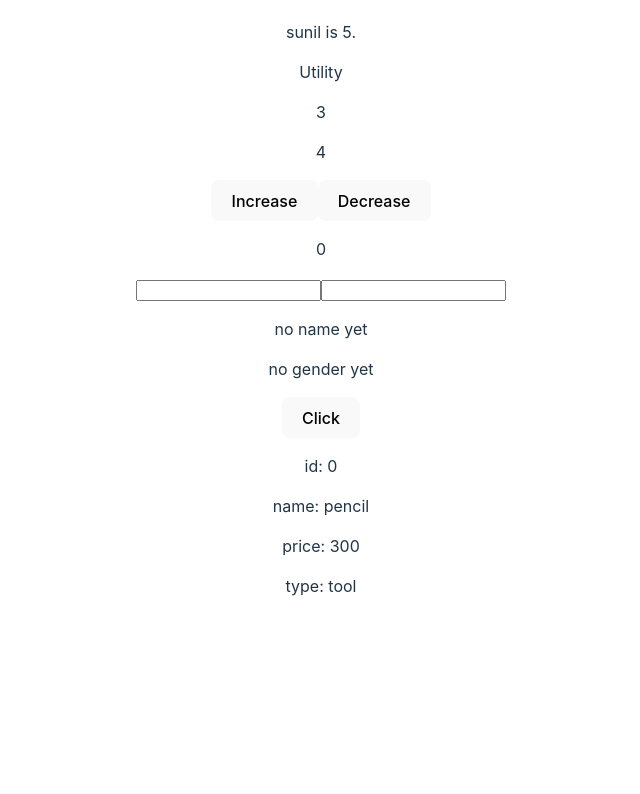
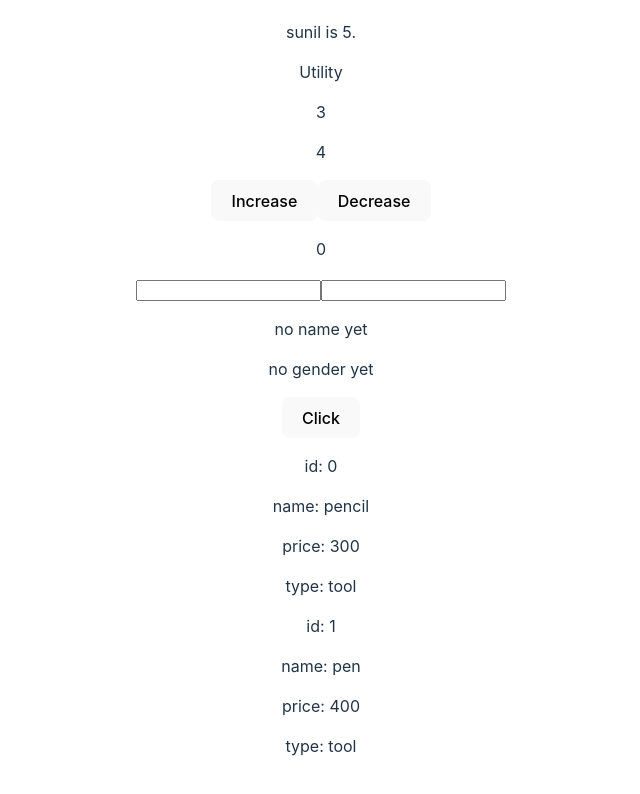
Before and after one commit to SunilPark1129/typescriptgit, a React (Vite) app: page / in a window 1280 px wide. Shown: the part 508-1302 px from the top of the page, without its empty margins (319-959 px from the left). Before the commit the page ends 1154 px from the top, so only its background shows below. Built offline with nearby package versions, Linux system fonts and the light colour scheme.

Commit message:
Update GitTrain.tsx

```diff
--- a/src/components/GitTrain.tsx
+++ b/src/components/GitTrain.tsx
@@ -13,6 +13,13 @@ export default function GitTrain() {
     type: "tool",
   };
 
+   const unit2: Units = {
+    id: 1,
+    name: "pen",
+    price: 400,
+    type: "tool",
+  };
+
   console.log(unit);
 
   return (
@@ -20,6 +27,9 @@ export default function GitTrain() {
       {Object.entries(unit).map(([key, value]) => (
         <p key={key}>{`${key}: ${value}`}</p>
       ))}
+      {Object.entries(unit2).map(([key, value]) => (
+        <p key={key}>{`${key}: ${value}`}</p>
+      ))}
     </div>
   );
 }
```
